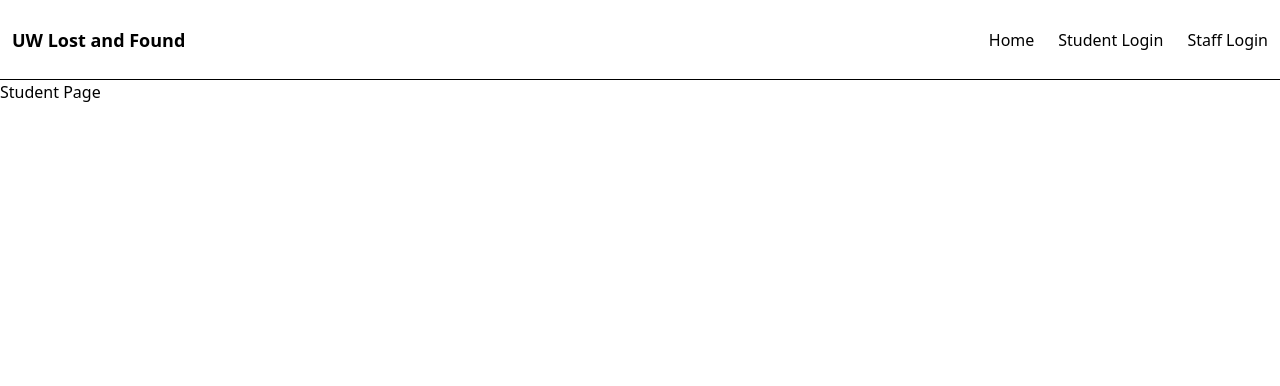
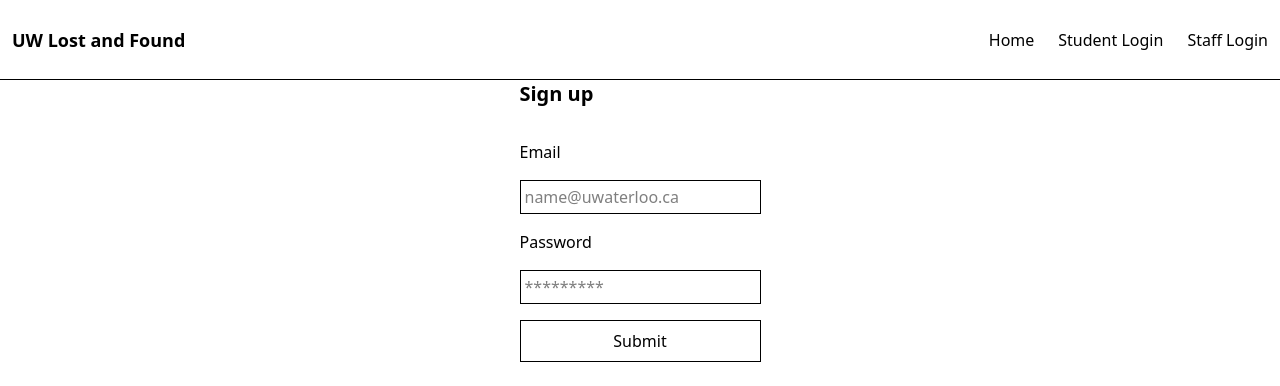
Before and after one commit to Theni1/UW-Found, a Next.js app: page /student in a window 1280 px wide. Shown: the top 386 px of the page. Built offline with nearby package versions, Linux system fonts and the light colour scheme.

Commit message:
Added supabase support + created layout for auth

```diff
--- /dev/null
+++ b/app/student/actions.js
@@ -0,0 +1,5 @@
+"use server"
+
+export async function signUpStudent () {
+
+}
--- a/app/student/page.js
+++ b/app/student/page.js
@@ -1,5 +1,17 @@
+import {signUpStudent} from "./actions.js"
+
 export default function StudentPage () {
+
   return (
-    <h1>Student Page</h1>
+    <div className = "mx-auto max-w-sm min-h-screen flex justify-center">
+    <form className = "flex flex-col gap-4">
+      <h1 className = "mb-4 text-xl font-semibold">Sign up</h1>
+      <label>Email</label>
+      <input name = "email" type = "email" placeholder = "name@uwaterloo.ca" className = "border p-1"/>
+      <label>Password</label>
+      <input name = "password" type = "password" placeholder = "*********" className = "border p-1"/>
+      <button formAction = {signUpStudent} className = "cursor-pointer hover:bg-gray-50 border p-2" type = "submit">Submit</button>
+    </form>
+    </div>
   );
 }
--- /dev/null
+++ b/lib/supabase/client.js
@@ -0,0 +1,8 @@
+import { createBrowserClient } from "@supabase/ssr";
+
+export function createClient() {
+  return createBrowserClient(
+    process.env.NEXT_PUBLIC_SUPABASE_URL,
+    process.env.NEXT_PUBLIC_SUPABASE_PUBLISHABLE_KEY
+  );
+}
--- /dev/null
+++ b/lib/supabase/server.js
@@ -0,0 +1,27 @@
+import { createServerClient } from "@supabase/ssr";
+import { cookies } from "next/headers";
+
+export function createClient() {
+  const cookieStore = cookies();
+
+  return createServerClient(
+    process.env.NEXT_PUBLIC_SUPABASE_URL,
+    process.env.NEXT_PUBLIC_SUPABASE_PUBLISHABLE_KEY,
+    {
+      cookies: {
+        getAll() {
+          return cookieStore.getAll();
+        },
+        setAll(cookiesToSet) {
+          try {
+            cookiesToSet.forEach(({ name, value, options }) => {
+              cookieStore.set(name, value, options);
+            });
+          } catch {
+            // Can be ignored in some Server Component contexts
+          }
+        },
+      },
+    }
+  );
+}
--- a/package.json
+++ b/package.json
@@ -9,6 +9,8 @@
     "lint": "eslint"
   },
   "dependencies": {
+    "@supabase/ssr": "^0.8.0",
+    "@supabase/supabase-js": "^2.90.1",
     "next": "16.1.1",
     "react": "19.2.3",
     "react-dom": "19.2.3"
```
Also changed, not shown: 1 other file (tests, documents, lock files or other folders).
